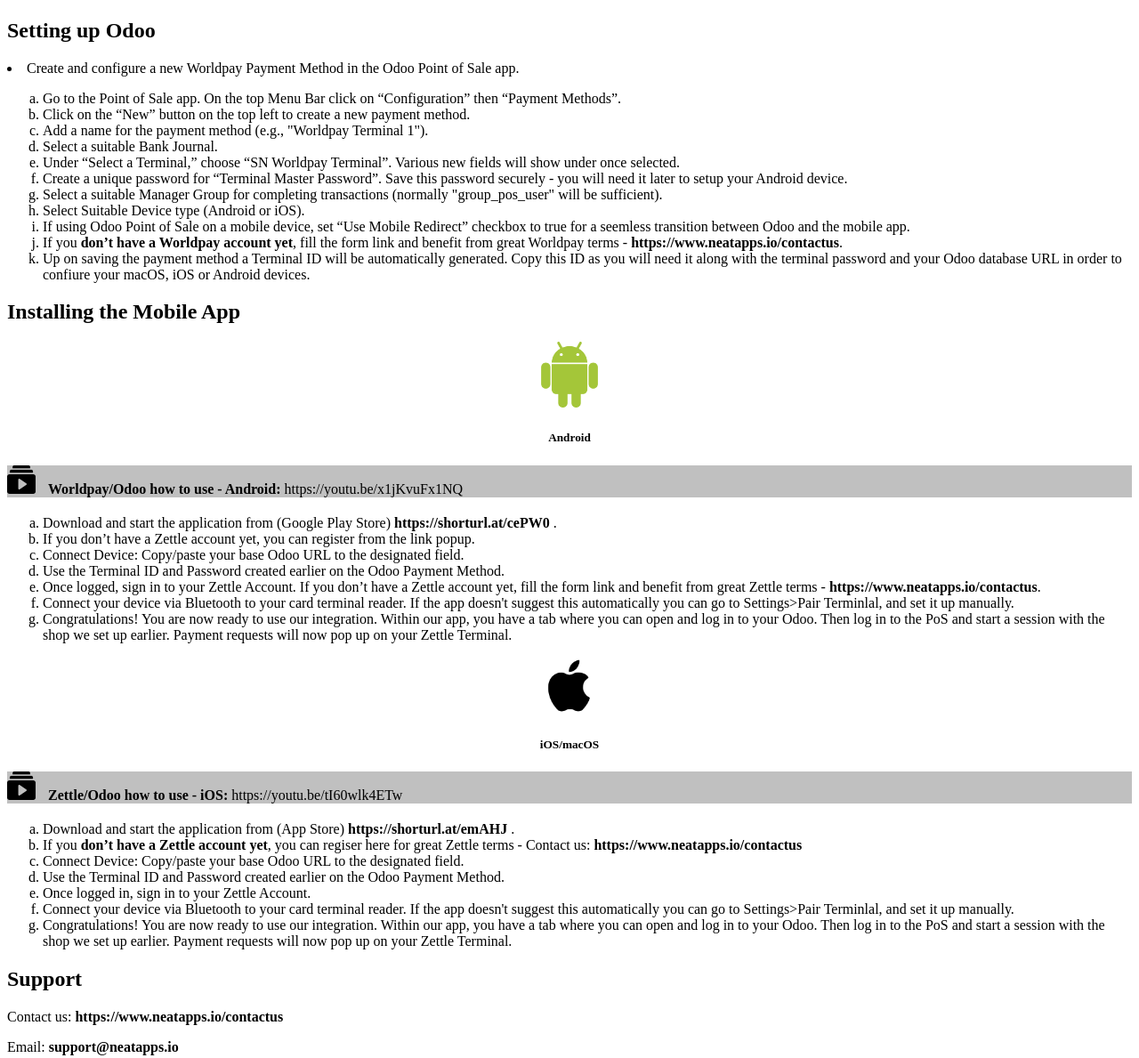
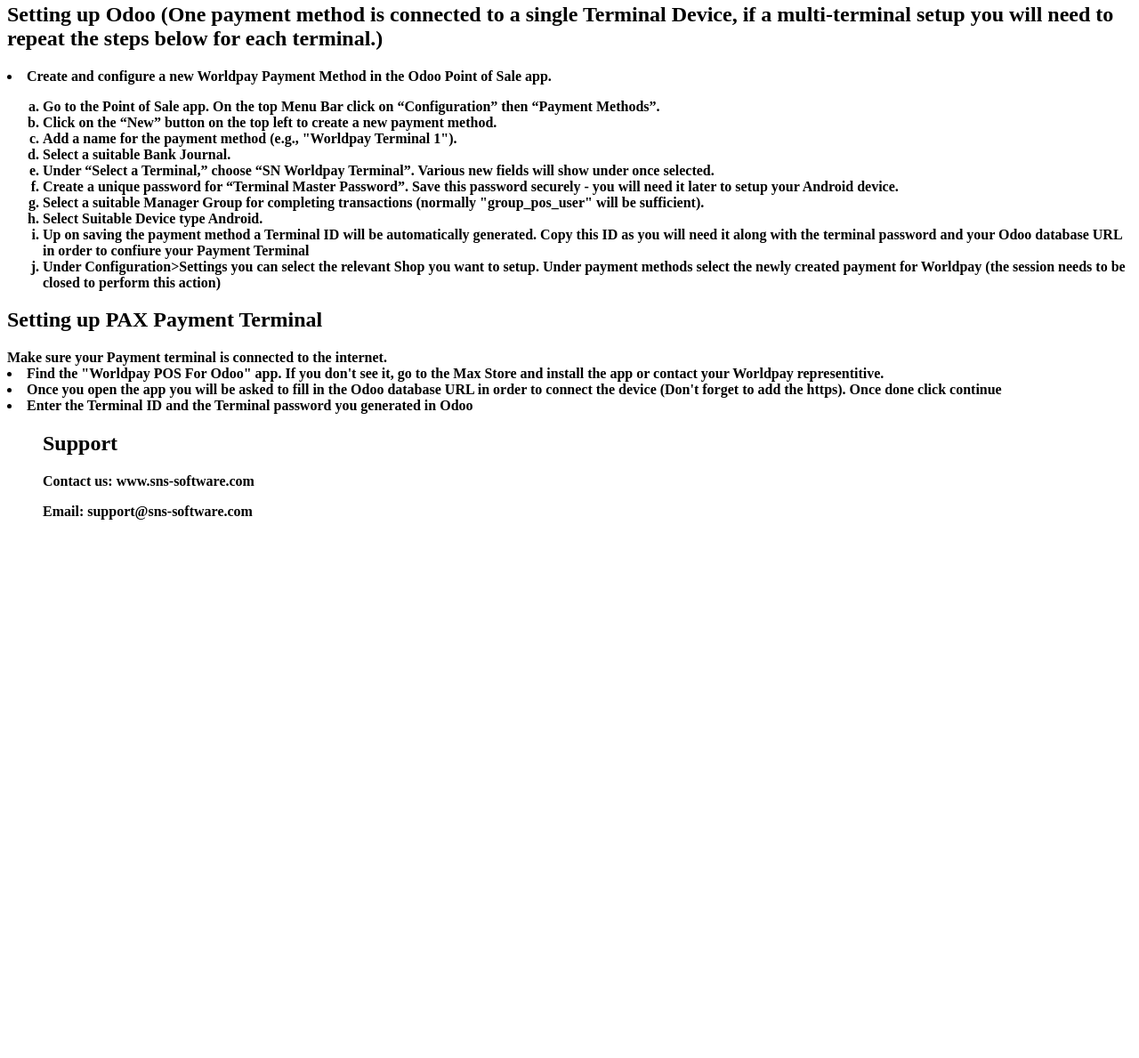
Before and after one commit to SN-Dan/neat-worldpay-pos, a plain HTML site: page pos_neatworldpay/static/description/index.html in a window 1280 px wide. Shown: the part 700-1889 px from the top of the page at 89% size. After the commit the page ends 1300 px from the top, so only its background shows below. Drawn offline with Linux system fonts and the light colour scheme.

Commit message:
Update index.html

```diff
--- a/pos_neatworldpay/static/description/index.html
+++ b/pos_neatworldpay/static/description/index.html
@@ -9,7 +9,7 @@
     <h1>Worldpay Credit Card Payments Integration for Odoo</h1>
     <p><b>Easily receive card payments and send refunds with Worldpay - anywhere, any time.</b></p>
 
-    <p><b><strong>Installation:</strong> Don't hesitate to contact us for free help with the installation and premium Worldpay Terms by filling our contact form at <strong>https://www.neatapps.io/contactus</strong> or emailing us at <strong>support@neatapps.io</strong></b></p>
+    <p><b><strong>Installation:</strong> Don't hesitate to contact us for free help with the installation and premium Worldpay Terms by filling our contact form at <strong>support@sns-software.com</strong>
     <meta charset="UTF-8">
     <meta name="viewport" content="width=device-width, initial-scale=1.0">
     <title>Odoo App Installation</title>
@@ -28,7 +28,7 @@
     <p>In the search bar, remove all the filters and search ‘pos_neatworldpay’.</p>
     <p>You will be able to see the module in the search result. Click on ‘Install’ to install it.</p>
 </body>
-    <h2>Setting up Odoo</h2
+    <h2>Setting up Odoo (One payment method is connected to a single Terminal Device, if a multi-terminal setup you will need to repeat the steps below for each terminal.)</h2
     <ol>
         <li>Create and configure a new Worldpay Payment Method in the Odoo Point of Sale app.</li>
         <ol type="a">
@@ -39,55 +39,21 @@
             <li>Under “Select a Terminal,” choose “SN Worldpay Terminal”. Various new fields will show under once selected.</li>
             <li>Create a unique password for “Terminal Master Password”. Save this password securely - you will need it later to setup your Android device.</li>
             <li>Select a suitable Manager Group for completing transactions (normally "group_pos_user" will be sufficient).</li>
-            <li>Select Suitable Device type (Android or iOS).</li>
-            <li>If using Odoo Point of Sale on a mobile device, set “Use Mobile Redirect” checkbox to true for a seemless transition between Odoo and the mobile app.</li>
-            <li>If you <b>don’t have a Worldpay account yet</b>, fill the form link and benefit from great Worldpay terms - <b>https://www.neatapps.io/contactus</b>.</li>
-            <li>Up on saving the payment method a Terminal ID will be automatically generated. Copy this ID as you will need it along with the terminal password and your Odoo database URL in order to confiure your macOS, iOS or Android devices.</li>
+            <li>Select Suitable Device type Android.</li>
+            <li>Up on saving the payment method a Terminal ID will be automatically generated. Copy this ID as you will need it along with the terminal password and your Odoo database URL in order to confiure your Payment Terminal</li>
+            <li>Under Configuration>Settings you can select the relevant Shop you want to setup. Under payment methods select the newly created payment for Worldpay (the session needs to be closed to perform this action)
+</li>
         </ol>
     </ol>
-    <h2>Installing the Mobile App</h2>
-    <div>
-        <div style="margin: 10px; text-align: center;">
-            <div style="margin: 0 auto; width: 64px;">
-                <img style="width: 100%; height: auto;" src="android-icon.png" alt="Android Icon">
-            </div>
-            <h5>Android</h5>
-        </div>
-        <div style="background: silver; margin-top: 20px; margin-bottom: 20px;">
-            <img style="width: 32px; height: auto;" src="video-playlist-icon.png" alt="Youtube Icon">
-            <b style="margin-left: 10px;">Worldpay/Odoo how to use - Android:</b> https://youtu.be/x1jKvuFx1NQ
-        </div>
-        <ol type="a">
-            <li>Download and start the application from (Google Play Store) <b>https://shorturl.at/cePW0</b> .</li>
-            <li>If you don’t have a Zettle account yet, you can register from the link popup.</li>
-            <li>Connect Device: Copy/paste your base Odoo URL to the designated field.</li>
-            <li>Use the Terminal ID and Password created earlier on the Odoo Payment Method.</li>
-            <li>Once logged, sign in to your Zettle Account. If you don’t have a Zettle account yet, fill the form link and benefit from great Zettle terms - <b>https://www.neatapps.io/contactus</b>.</li>
-            <li>Connect your device via Bluetooth to your card terminal reader. If the app doesn't suggest this automatically you can go to Settings>Pair Terminlal, and set it up manually.</li>
-            <li>Congratulations! You are now ready to use our integration. Within our app, you have a tab where you can open and log in to your Odoo. Then log in to the PoS and start a session with the shop we set up earlier. Payment requests will now pop up on your Zettle Terminal.</li>
-        </ol>
-        <div style="mrgin: 10px; text-align: center;">
-            <div style="margin: 0 auto; width: 64px;">
-                <img style="width: 100%; height: auto;" src="apple-icon.png" alt="Apple Icon">
-            </div>
-            <h5>iOS/macOS</h5>
-        </div>
-        <div style="background: silver; margin-top: 20px; margin-bottom: 20px;">
-            <img style="width: 32px; height: auto;" src="video-playlist-icon.png" alt="Youtube Icon">
-            <b style="margin-left: 10px;">Zettle/Odoo how to use - iOS:</b> https://youtu.be/tI60wlk4ETw
-        </div>
-        <ol type="a">
-            <li>Download and start the application from (App Store) <b>https://shorturl.at/emAHJ</b> .</li>
-            <li>If you <b>don’t have a Zettle account yet</b>, you can regiser here for great Zettle terms - Contact us: <b>https://www.neatapps.io/contactus</b></li>
-            <li>Connect Device: Copy/paste your base Odoo URL to the designated field.</li>
-            <li>Use the Terminal ID and Password created earlier on the Odoo Payment Method.</li>
-            <li>Once logged in, sign in to your Zettle Account.</li>
-            <li>Connect your device via Bluetooth to your card terminal reader. If the app doesn't suggest this automatically you can go to Settings>Pair Terminlal, and set it up manually.</li>
-            <li>Congratulations! You are now ready to use our integration. Within our app, you have a tab where you can open and log in to your Odoo. Then log in to the PoS and start a session with the shop we set up earlier. Payment requests will now pop up on your Zettle Terminal.</li>
-        </ol>
+    <h2>Setting up PAX Payment Terminal</h2
+            <li>Make sure your Payment terminal is connected to the internet. </li>
+            <li>Find the "Worldpay POS For Odoo" app. If you don't see it, go to the Max Store and install the app or contact your Worldpay representitive.</li>
+            <li>Once you open the app you will be asked to fill in the Odoo database URL in order to connect the device (Don't forget to add the https). Once done click continue </li>
+            <li>Enter the Terminal ID and the Terminal password you generated in Odoo</li>
+    <ol>
     <h2>Support</h2>
-        <p>Contact us: <b>https://www.neatapps.io/contactus</b></p>
-        <p>Email: <b>support@neatapps.io</b></p>
+        <p>Contact us: <b>www.sns-software.com</b></p>
+        <p>Email: <b>support@sns-software.com</b></p>
 
     </div>
 </body>
```
